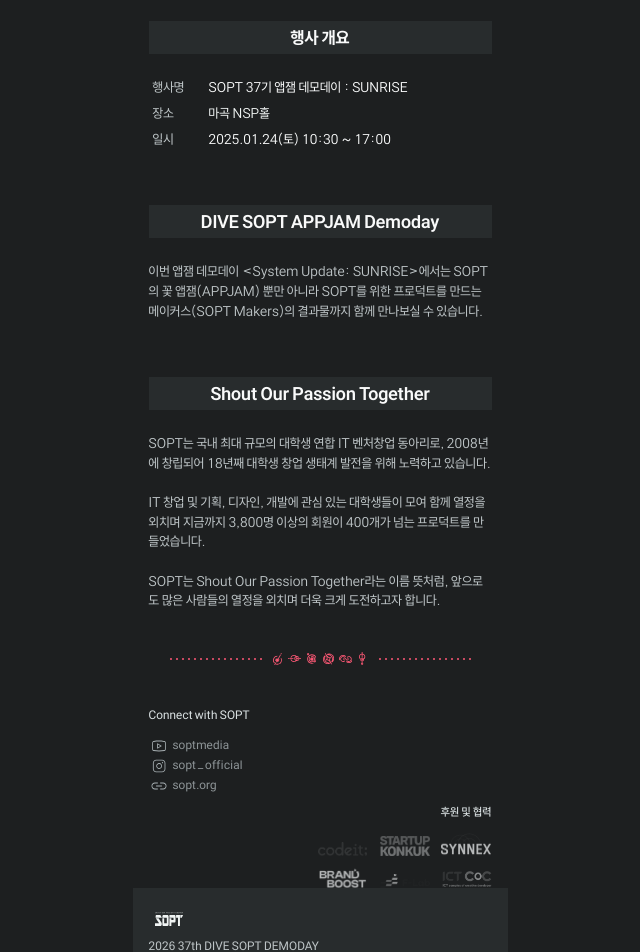
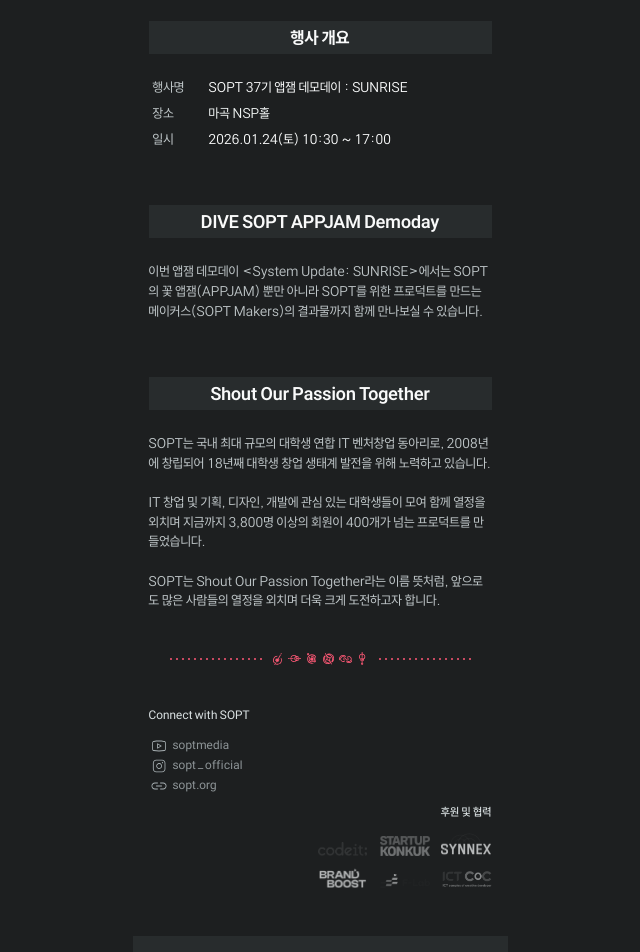
Before and after one commit to maehwasoo/SOPT-37th-DEMODAY, a Next.js app in the folder apps/web/: page / in a window 1280 px wide. Shown: the part 1120-2072 px from the top of the page, without its empty margins (320-960 px from the left). Built offline with nearby package versions, Linux system fonts and the light colour scheme; no server answers.

Commit message:
fix: 홈 행사 연도와 후원 여백 수정

```diff
--- a/apps/web/src/app/(tabs)/page.tsx
+++ b/apps/web/src/app/(tabs)/page.tsx
@@ -97,7 +97,7 @@
                 <div className="body_r_14 flex w-[199px] shrink-0 flex-col gap-[6px] text-[var(--color-white)]">
                   <p>SOPT 37기 앱잼 데모데이 : SUNRISE</p>
                   <p className="text-[var(--color-gray-100)]">마곡 NSP홀</p>
-                  <p>2025.01.24(토) 10:30 ~ 17:00</p>
+                  <p>2026.01.24(토) 10:30 ~ 17:00</p>
                 </div>
               </div>
             </section>
@@ -138,7 +138,7 @@
 
           <Divider />
 
-          <section className="flex w-[343px] flex-col gap-[8px]">
+          <section className="flex w-[343px] flex-col gap-[8px] pb-[48px]">
             <section className="flex flex-col gap-[12px]">
               <p className="title_m_12 text-[var(--color-gray-200)]">
                 Connect with SOPT
```
